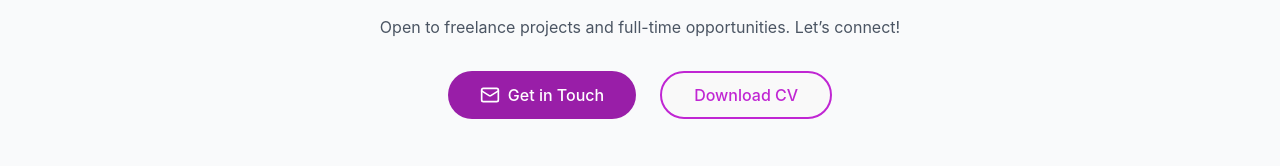
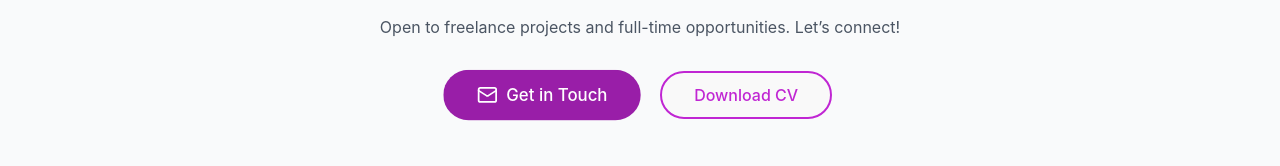
Before and after one commit to eradaeva1/MyPortfolio, a React (Vite) app: page / in a window 1280 px wide. In both pictures the pointer is over the link "Get in Touch". Shown: the part 7464-7630 px from the top of the page. Built offline with nearby package versions, Linux system fonts and the light colour scheme.

Commit message:
fixed color issues

```diff
--- a/src/components/Projects/Projects.jsx
+++ b/src/components/Projects/Projects.jsx
@@ -1,8 +1,8 @@
 
 import "./Projects.scss";
-import snaps from "../../../public/images/lenstracker1.png";
+import snaps from "../../../public/images/snaps.jpg";
 import warehouse from "../../../public/images/warehouse.jpg";
-import lensTracker from "../../../public/images/snaps.jpg";
+import lensTracker from "../../../public/images/lenstracker1.png";
 
 
 import React, { useState, useEffect } from "react";
--- a/src/components/Socials/Socials.scss
+++ b/src/components/Socials/Socials.scss
@@ -1,6 +1,7 @@
 @use "../../styles/partials/variables" as *;
 @use "../../styles/partials/global" as *;
 @use "../../styles/partials/mixins" as *;
+@use "sass:color";
 
 .contact-section {
   padding: 7rem 1.5rem;
@@ -39,10 +40,11 @@
       display: flex;
       align-items: center;
       gap: 0.5rem;
-      transition: background-color 0.3s ease;
+      transition: background-color 0.3s ease, transform 0.2s ease;
 
       &:hover {
-        background-color: darken($primary-color, 10%);
+        background-color: color.adjust($primary-color, $lightness: -10%);
+        transform: scale(1.05);
       }
     }
 
@@ -51,13 +53,15 @@
       color: $primary-color;
       padding: 0.75rem 2rem;
       border-radius: 999px;
-      transition: background-color 0.3s ease;
+      transition: background-color 0.3s ease, transform 0.2s ease;
       display: flex;
       align-items: center;
       gap: 0.5rem;
 
       &:hover {
-        background-color: lighten($primary-color, 40%);
+        background-color: color.adjust($primary-color, $lightness: 40%);
+        color: $text-dark;
+        transform: scale(1.05);
       }
     }
   }
@@ -73,7 +77,7 @@
       transition: transform 0.2s ease, color 0.3s ease;
 
       &:hover {
-        color: darken($primary-color, 10%);
+        color: color.adjust($primary-color, $lightness: -10%);
         transform: scale(1.1);
       }
     }
```
